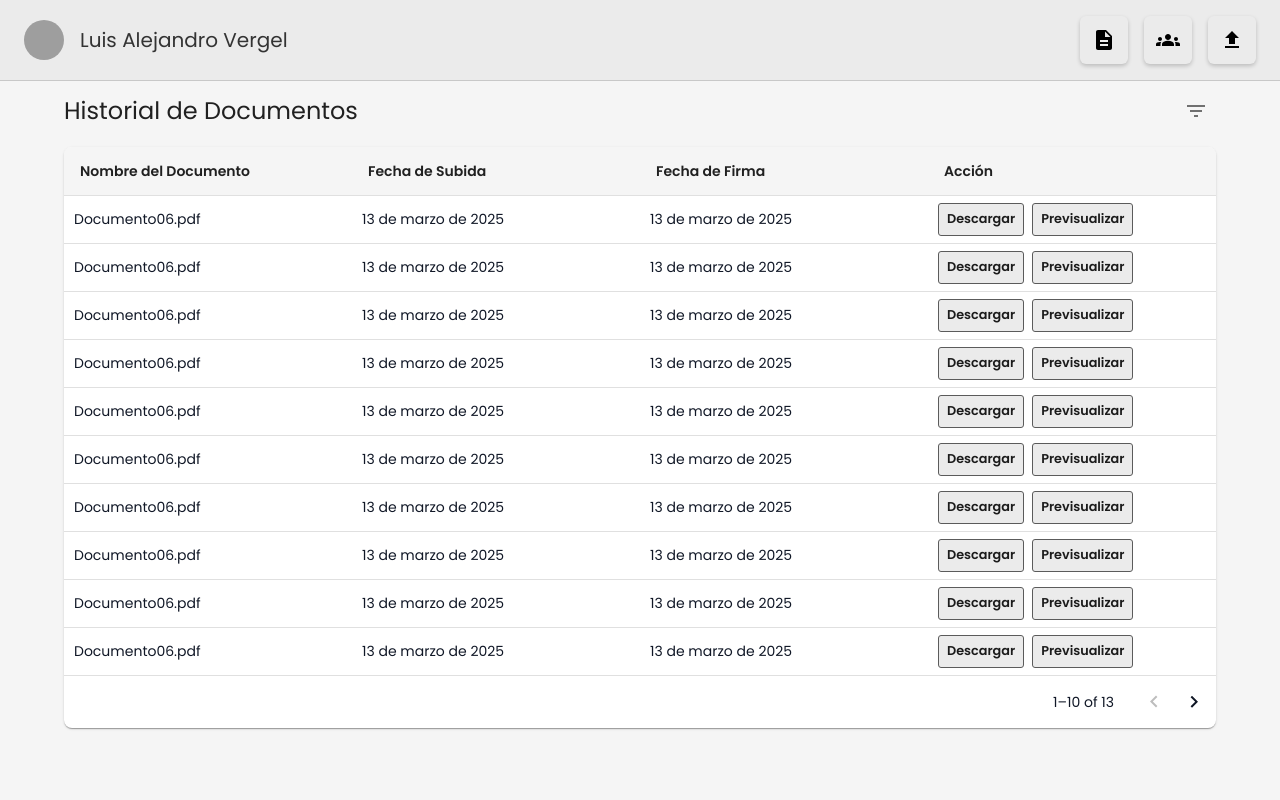
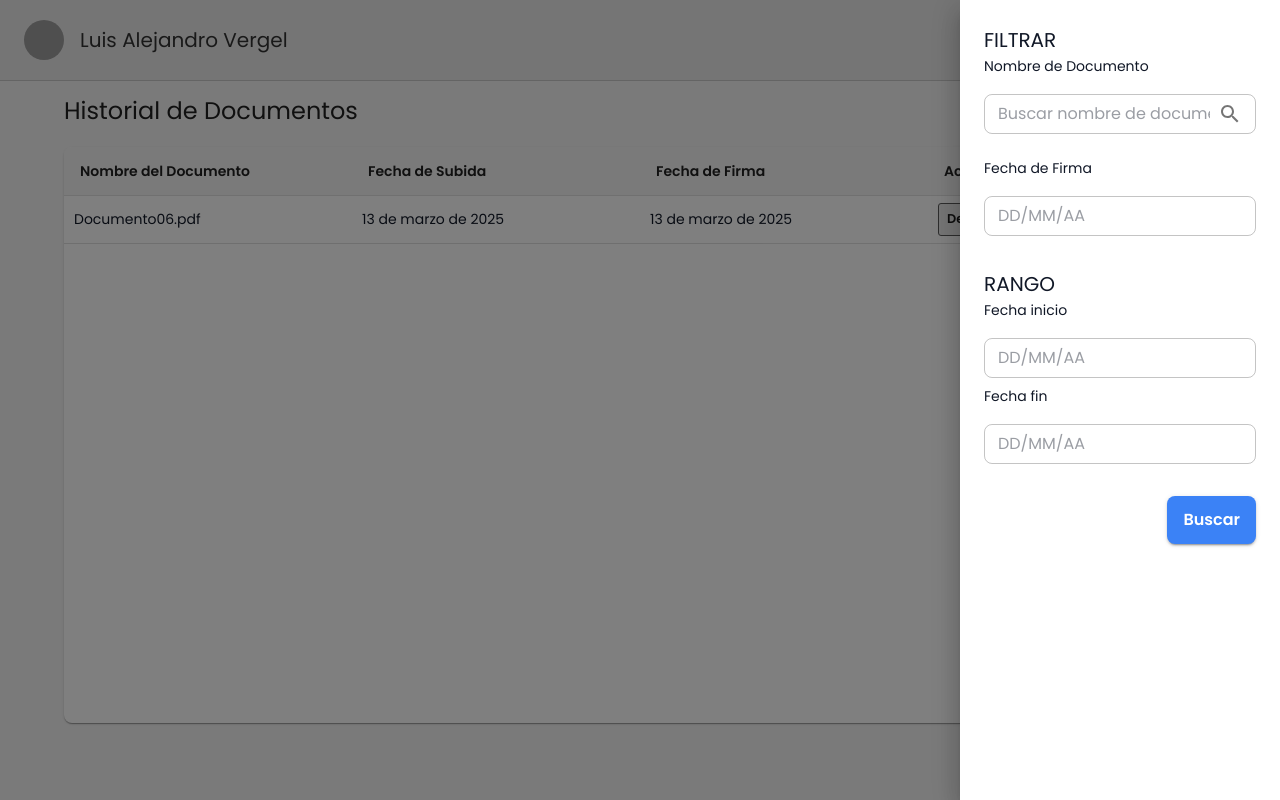
Before and after one commit to Jookcuc/SistemaFirmas, a React (Vite) app: page /dashboard/historial in a window 1280 px wide. Both pictures are taken after a click on the button 1196 px from the left and 111 px from the top of the page. Built offline with nearby package versions, Linux system fonts and the light colour scheme; grey boxes are pictures that could not be loaded.

Commit message:
Feat: Drawer

```diff
--- a/package.json
+++ b/package.json
@@ -15,6 +15,8 @@
     "@emotion/styled": "^11.14.0",
     "@mui/icons-material": "^6.4.8",
     "@mui/material": "^6.4.8",
+    "@mui/x-date-pickers": "^7.28.2",
+    "date-fns": "^4.1.0",
     "dayjs": "^1.11.13",
     "i18next": "^24.2.3",
     "i18next-http-backend": "^3.0.2",
--- /dev/null
+++ b/src/core/components/filterDrawer/filter.css
@@ -0,0 +1,49 @@
+.filter-drawer-paper {
+    width: 320px;
+    padding: 24px;
+  }
+
+  .filter-drawer-container {
+    width: 100%;
+  }
+
+  .filter-drawer-title {
+    margin-bottom: 16px;
+  }
+
+  .filter-drawer-subtitle {
+    margin-bottom: 8px;
+  }
+
+  .filter-field-container {
+    margin-bottom: 16px;
+  }
+
+  .filter-range-container {
+    margin-top: 24px;
+    margin-bottom: 16px;
+  }
+
+  .filter-range-title {
+    margin-bottom: 16px;
+  }
+
+  .filter-range-field {
+    margin-bottom: 16px;
+  }
+
+  .filter-range-field-label {
+    margin-top: 8px;
+    margin-bottom: 8px;
+  }
+
+  .filter-actions {
+    display: flex;
+    justify-content: flex-end;
+    margin-top: 24px;
+  }
+
+  .filter-button .MuiButton-root {
+    min-width: 80px;
+    background-color: #B7B7B7 !important;
+  }
--- /dev/null
+++ b/src/core/components/filterDrawer/index.tsx
@@ -0,0 +1,217 @@
+import React from 'react';
+import {
+  Drawer,
+  Box,
+  Typography,
+  Button,
+  TextField,
+  InputAdornment,
+  IconButton
+} from '@mui/material';
+import { DatePicker } from '@mui/x-date-pickers/DatePicker';
+import { LocalizationProvider } from '@mui/x-date-pickers/LocalizationProvider';
+import { AdapterDayjs } from '@mui/x-date-pickers/AdapterDayjs';
+import SearchIcon from '@mui/icons-material/Search';
+import './filter.css';
+
+interface FilterField {
+  id: string;
+  label: string;
+  type: 'text' | 'date' | 'select';
+  placeholder?: string;
+  options?: Array<{ value: string; label: string }>;
+}
+
+interface RangeField {
+  startId: string;
+  endId: string;
+  startLabel: string;
+  endLabel: string;
+}
+
+interface FilterDrawerProps {
+  open: boolean;
+  onClose: () => void;
+  title: string;
+  fields: FilterField[];
+  rangeFields?: RangeField[];
+  onApplyFilters: (filters: any) => void;
+}
+
+export const FilterDrawer: React.FC<FilterDrawerProps> = ({
+  open,
+  onClose,
+  title,
+  fields,
+  rangeFields,
+  onApplyFilters
+}) => {
+  const [filters, setFilters] = React.useState<Record<string, any>>({});
+
+  const handleInputChange = (id: string, value: any) => {
+    setFilters((prev) => ({ ...prev, [id]: value }));
+  };
+
+  const handleApplyFilters = () => {
+    onApplyFilters(filters);
+    onClose();
+  };
+
+  const renderField = (field: FilterField) => {
+    switch (field.type) {
+      case 'text':
+        return (
+          <TextField
+            fullWidth
+            id={field.id}
+            placeholder={field.placeholder || `Buscar ${field.label.toLowerCase()}`}
+            value={filters[field.id] || ''}
+            onChange={(e) => handleInputChange(field.id, e.target.value)}
+            InputProps={{
+              endAdornment: (
+                <InputAdornment position="end">
+                  <SearchIcon />
+                </InputAdornment>
+              ),
+            }}
+            margin="normal"
+            variant="outlined"
+            size="small"
+          />
+        );
+      case 'date':
+        return (
+          <LocalizationProvider dateAdapter={AdapterDayjs}>
+            <DatePicker
+              value={filters[field.id] || null}
+              onChange={(newValue) => handleInputChange(field.id, newValue)}
+              slotProps={{
+                textField: {
+                  fullWidth: true,
+                  margin: "normal",
+                  size: "small",
+                  placeholder: "DD/MM/AA",
+                  variant: "outlined"
+                }
+              }}
+              format="DD/MM/YY"
+            />
+          </LocalizationProvider>
+        );
+      case 'select':
+        return (
+          <TextField
+            select
+            fullWidth
+            id={field.id}
+            value={filters[field.id] || ''}
+            onChange={(e) => handleInputChange(field.id, e.target.value)}
+            SelectProps={{
+              native: true,
+            }}
+            margin="normal"
+            variant="outlined"
+            size="small"
+          >
+            <option value="">Seleccionar...</option>
+            {field.options?.map((option) => (
+              <option key={option.value} value={option.value}>
+                {option.label}
+              </option>
+            ))}
+          </TextField>
+        );
+      default:
+        return null;
+    }
+  };
+
+  return (
+    <Drawer
+      anchor="right"
+      open={open}
+      onClose={onClose}
+      PaperProps={{
+        className: 'filter-drawer-paper'
+      }}
+    >
+      <Box className="filter-drawer-container">
+        <Typography variant="h6" className="filter-drawer-title">
+          {title}
+        </Typography>
+
+        {fields.map((field) => (
+          <Box key={field.id} className="filter-field-container">
+            <Typography variant="subtitle2" className="filter-drawer-subtitle">
+              {field.label}
+            </Typography>
+            {renderField(field)}
+          </Box>
+        ))}
+
+        {rangeFields && rangeFields.length > 0 && (
+          <Box className="filter-range-container">
+            <Typography variant="h6" className="filter-range-title">
+              RANGO
+            </Typography>
+            {rangeFields.map((range) => (
+              <Box key={`${range.startId}-${range.endId}`} className="filter-range-field">
+                <Typography variant="subtitle2" className="filter-range-field-label">
+                  {range.startLabel}
+                </Typography>
+                <LocalizationProvider dateAdapter={AdapterDayjs}>
+                  <DatePicker
+                    value={filters[range.startId] || null}
+                    onChange={(newValue) => handleInputChange(range.startId, newValue)}
+                    slotProps={{
+                      textField: {
+                        fullWidth: true,
+                        margin: "normal",
+                        size: "small",
+                        placeholder: "DD/MM/AA",
+                        variant: "outlined"
+                      }
+                    }}
+                    format="DD/MM/YY"
+                  />
+                </LocalizationProvider>
+
+                <Typography variant="subtitle2" className="filter-range-field-label">
+                  {range.endLabel}
+                </Typography>
+                <LocalizationProvider dateAdapter={AdapterDayjs}>
+                  <DatePicker
+                    value={filters[range.endId] || null}
+                    onChange={(newValue) => handleInputChange(range.endId, newValue)}
+                    slotProps={{
+                      textField: {
+                        fullWidth: true,
+                        margin: "normal",
+                        size: "small",
+                        placeholder: "DD/MM/AA",
+                        variant: "outlined"
+                      }
+                    }}
+                    format="DD/MM/YY"
+                  />
+                </LocalizationProvider>
+              </Box>
+            ))}
+          </Box>
+        )}
+
+        <Box className="filter-actions">
+          <Button
+            variant="contained"
+            color="primary"
+            onClick={handleApplyFilters}
+            className="filter-button"
+
+          >
+            Buscar
+          </Button>
+        </Box>
+      </Box>
+    </Drawer>
+  );
+};
--- a/src/module/Dashboard/pages/HistorialDocumentos/index.tsx
+++ b/src/module/Dashboard/pages/HistorialDocumentos/index.tsx
@@ -1,100 +1,35 @@
-import React, { useState } from 'react';
+import React, { useMemo, useState } from 'react';
 import { Container, Box, Typography, IconButton } from '@mui/material';
 import FilterListIcon from '@mui/icons-material/FilterList';
 import { Header } from '../../../../core/components/header';
 import { ReTable } from '../../../../core/components/table';
+import { FilterDrawer } from '../../../../core/components/filterDrawer';
 import './HistorialDocumentos.css';
 import { ActionDefinition } from '../../../../core/interfaces';
 
+// Mover los datos iniciales fuera del componente para mejor rendimiento
+const initialDocuments = [
+  {
+    documentName: 'Documento06.pdf',
+    uploadDate: '13 de marzo de 2025',
+    signatureDate: '13 de marzo de 2025',
+    downloadUrl: 'https://drive.google.com/uc?export=download&id=18eWDey9nZc2RTDNtQS-3TGuowVGTTHq4'
+  },
+  // ... (resto de los documentos)
+];
+
 export const HistorialDocumentos: React.FC = () => {
-  const [documents] = useState([
-    {
-      documentName: 'Documento06.pdf',
-      uploadDate: '13 de marzo de 2025',
-      signatureDate: '13 de marzo de 2025',
-      downloadUrl: 'https://drive.google.com/uc?export=download&id=18eWDey9nZc2RTDNtQS-3TGuowVGTTHq4'
-    },
-    {
-      documentName: 'Documento06.pdf',
-      uploadDate: '13 de marzo de 2025',
-      signatureDate: '13 de marzo de 2025',
-      downloadUrl: '/api/documents/download/2'
-    },
-    {
-      documentName: 'Documento06.pdf',
-      uploadDate: '13 de marzo de 2025',
-      signatureDate: '13 de marzo de 2025',
-      downloadUrl: '/api/documents/download/3'
-    },
-    {
-      documentName: 'Documento06.pdf',
-      uploadDate: '13 de marzo de 2025',
-      signatureDate: '13 de marzo de 2025',
-      downloadUrl: '/api/documents/download/4'
-    },
-    {
-      documentName: 'Documento06.pdf',
-      uploadDate: '13 de marzo de 2025',
-      signatureDate: '13 de marzo de 2025',
-      downloadUrl: 'https://drive.google.com/uc?export=download&id=18eWDey9nZc2RTDNtQS-3TGuowVGTTHq4'
-    },
-    {
-      documentName: 'Documento06.pdf',
-      uploadDate: '13 de marzo de 2025',
-      signatureDate: '13 de marzo de 2025',
-      downloadUrl: '/api/documents/download/2'
-    },
-    {
-      documentName: 'Documento06.pdf',
-      uploadDate: '13 de marzo de 2025',
-      signatureDate: '13 de marzo de 2025',
-      downloadUrl: '/api/documents/download/3'
-    },
-    {
-      documentName: 'Documento06.pdf',
-      uploadDate: '13 de marzo de 2025',
-      signatureDate: '13 de marzo de 2025',
-      downloadUrl: '/api/documents/download/4'
-    },
-    {
-      documentName: 'Documento06.pdf',
-      uploadDate: '13 de marzo de 2025',
-      signatureDate: '13 de marzo de 2025',
-      downloadUrl: '/api/documents/download/4'
-    },
-    {
-      documentName: 'Documento06.pdf',
-      uploadDate: '13 de marzo de 2025',
-      signatureDate: '13 de marzo de 2025',
-      downloadUrl: 'https://drive.google.com/uc?export=download&id=18eWDey9nZc2RTDNtQS-3TGuowVGTTHq4'
-    },
-    {
-      documentName: 'Documento06.pdf',
-      uploadDate: '13 de marzo de 2025',
-      signatureDate: '13 de marzo de 2025',
-      downloadUrl: '/api/documents/download/2'
-    },
-    {
-      documentName: 'Documento06.pdf',
-      uploadDate: '13 de marzo de 2025',
-      signatureDate: '13 de marzo de 2025',
-      downloadUrl: '/api/documents/download/3'
-    },
-    {
-      documentName: 'Documento06.pdf',
-      uploadDate: '13 de marzo de 2025',
-      signatureDate: '13 de marzo de 2025',
-      downloadUrl: '/api/documents/download/4'
-    }
-  ]);
+  const [documents, setDocuments] = useState(initialDocuments);
+  const [isFilterDrawerOpen, setIsFilterDrawerOpen] = useState(false);
+  const [appliedFilters, setAppliedFilters] = useState({});
 
-  const columns = [
+  const columns = useMemo(() => [
     { key: 'documentName', label: 'Nombre del Documento' },
     { key: 'uploadDate', label: 'Fecha de Subida' },
     { key: 'signatureDate', label: 'Fecha de Firma' }
-  ];
+  ], []);
 
-  const actions: ActionDefinition[] = [
+  const actions: ActionDefinition[] = useMemo(() => [
     {
       label: 'Descargar',
       onClick: (row: any) => window.location.href = row.downloadUrl,
@@ -107,17 +42,73 @@ export const HistorialDocumentos: React.FC = () => {
       },
       variant: 'contained'
     }
-  ];
+  ], []);
+
+  const { filterFields, rangeFields } = useMemo(() => ({
+    filterFields: [
+      {
+        id: 'documentName',
+        label: 'Nombre de Documento',
+        type: 'text' as const,
+        placeholder: 'Buscar nombre de documento'
+      },
+      {
+        id: 'signatureDate',
+        label: 'Fecha de Firma',
+        type: 'date' as const
+      }
+    ],
+    rangeFields: [
+      {
+        startId: 'startDate',
+        endId: 'endDate',
+        startLabel: 'Fecha inicio',
+        endLabel: 'Fecha fin'
+      }
+    ]
+  }), []);
+
+  const handleApplyFilters = (filters: any) => {
+    console.log('Filtros aplicados:', filters);
+    setAppliedFilters(filters);
+
+    // Aplicar filtros a los documentos
+    let filteredDocuments = [...initialDocuments]; // Usamos la copia original
+
+    if (filters.documentName) {
+      filteredDocuments = filteredDocuments.filter(doc =>
+        doc.documentName.toLowerCase().includes(filters.documentName.toLowerCase())
+      );
+    }
+
+    if (filters.signatureDate) {
+      // Implementar lógica de filtrado por fecha según tu formato de fecha
+      // Ejemplo básico (necesitarías adaptarlo a tu formato de fecha)
+      filteredDocuments = filteredDocuments.filter(doc =>
+        doc.signatureDate.includes(filters.signatureDate)
+      );
+    }
+
+    if (filters.startDate && filters.endDate) {
+      // Implementar lógica de filtrado por rango de fechas
+      // Necesitarías convertir las fechas a un formato comparable
+    }
+
+    setDocuments(filteredDocuments);
+  };
 
   return (
     <Box className="document-history-page">
       <Header />
       <Container maxWidth="lg" className="page-content">
-        <Box className="title-box" mb={2}>
+        <Box display="flex" alignItems="center" justifyContent="space-between" mb={2}>
           <Typography variant="h5" className="page-title">
             Historial de Documentos
           </Typography>
-          <IconButton className="filter-icon">
+          <IconButton
+            className="filter-icon"
+            onClick={() => setIsFilterDrawerOpen(true)}
+          >
             <FilterListIcon />
           </IconButton>
         </Box>
@@ -126,6 +117,15 @@ export const HistorialDocumentos: React.FC = () => {
           rows={documents}
           actions={actions}
         />
+
+        <FilterDrawer
+          open={isFilterDrawerOpen}
+          onClose={() => setIsFilterDrawerOpen(false)}
+          title="FILTRAR"
+          fields={filterFields}
+          rangeFields={rangeFields}
+          onApplyFilters={handleApplyFilters}
+        />
       </Container>
     </Box>
   );
```
Also changed, not shown: 2 other files (tests, documents, lock files or other folders).
